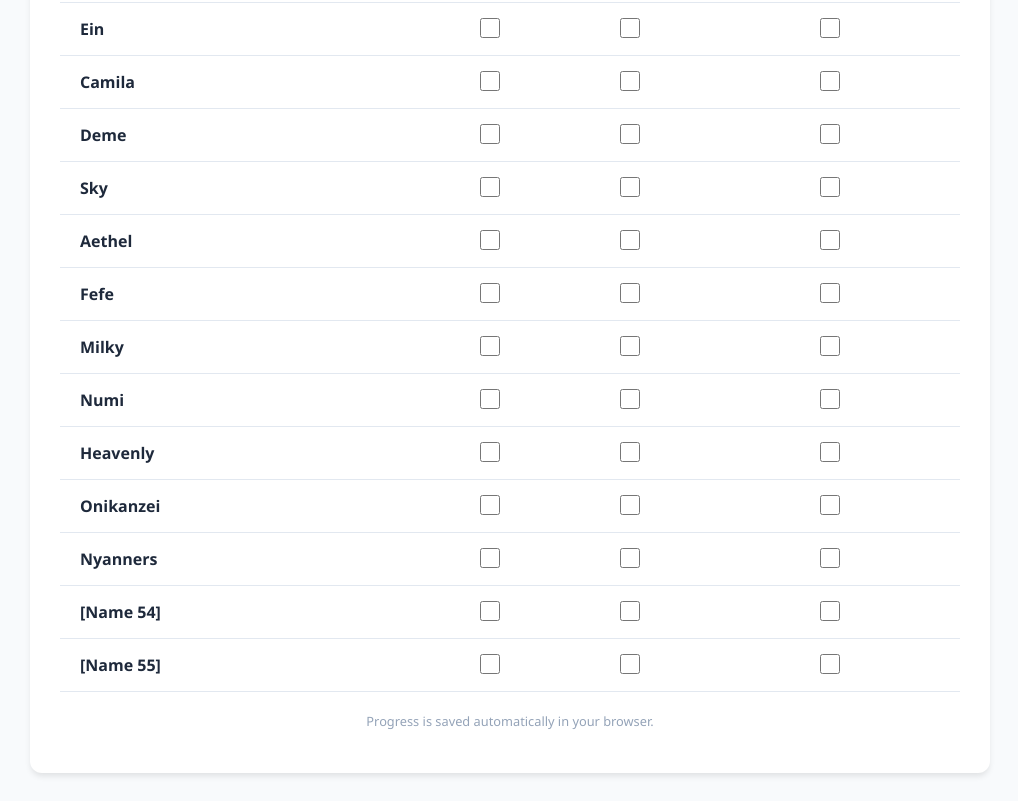
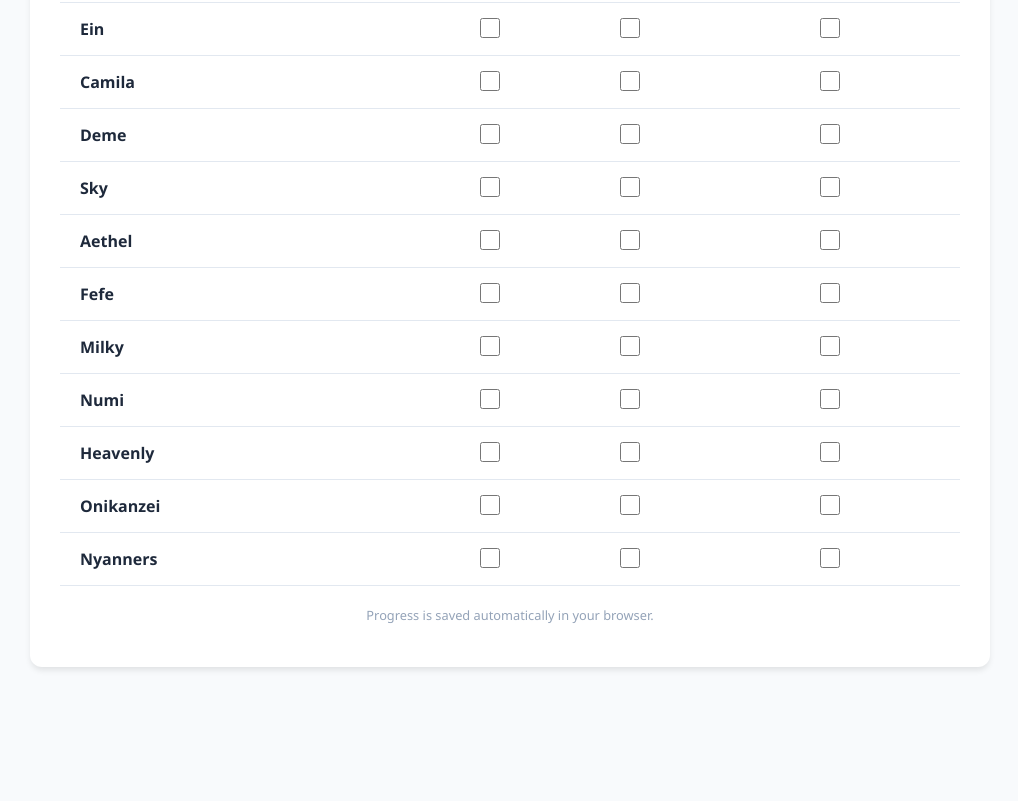
Before and after one commit to WindowsBen/VCard-Checklist, a plain HTML site: page index.html in a window 1280 px wide. Shown: the part 2427-3228 px from the top of the page, without its empty margins (130-1148 px from the left). After the commit the page ends 3122 px from the top, so only its background shows below. Drawn offline with Linux system fonts and the light colour scheme.

Commit message:
changed name count

```diff
--- a/index.html
+++ b/index.html
@@ -49,7 +49,7 @@
         "Rainhoe", "Trickywi", "Candii", "Elly", "Spite", "Shoto", "Amalee", "Ikumi",
         "Yenko", "Bao", "Ari", "Lucy", "Yoclesh", "Froggy", "Doki", "Nano", "Yuzu",
         "Juniper", "Ein", "Camila", "Deme", "Sky", "Aethel", "Fefe", "Milky", "Numi",
-        "Heavenly", "Onikanzei", "Nyanners", "[Name 54]", "[Name 55]"
+        "Heavenly", "Onikanzei", "Nyanners"
     ];
 
     const tableBody = document.getElementById('checklist-body');
```
